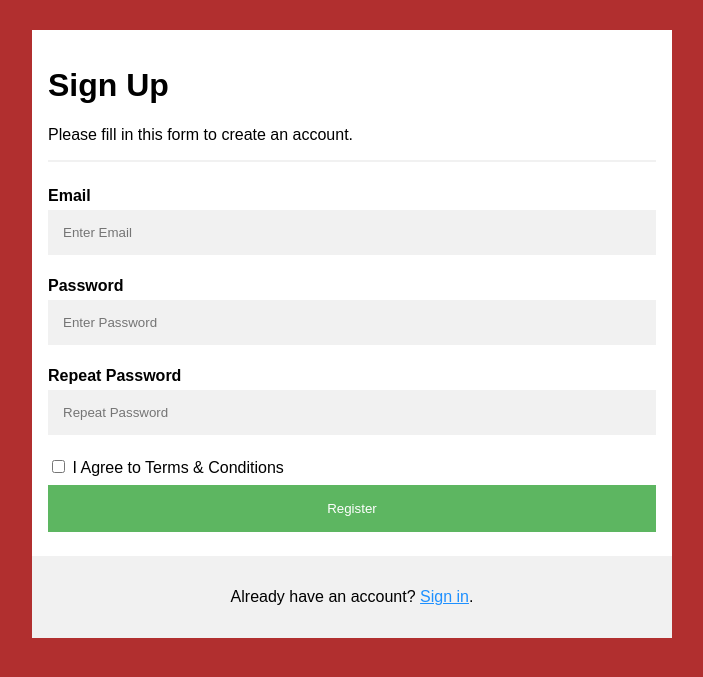
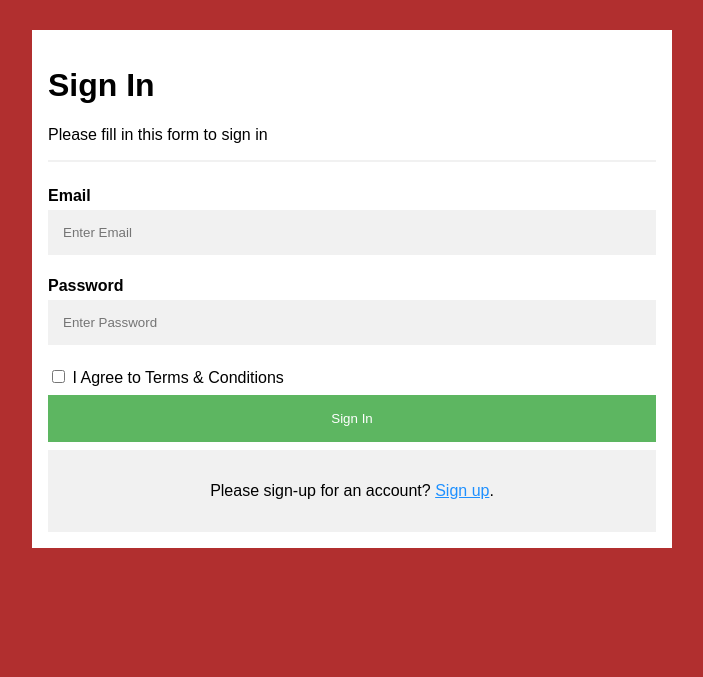
Before and after one commit to 5up3rN00b/ProTrackerPHP, a PHP site: page /login.php in a window 1280 px wide. Shown: the top 677 px of the page, without its empty margins (288-991 px from the left). Run offline with PHP 8.4, Linux system fonts and the light colour scheme; some libraries are stand-ins or nearby versions.

Commit message:
Added login.php

```diff
--- a/html/login.php
+++ b/html/login.php
@@ -1,41 +1,34 @@
 <?php
 require '../templates/header.php';
 ?>
-<form action="<?php echo htmlspecialchars($_SERVER["PHP_SELF"]); ?>" method="post">
+<form action="" method="post">
     <div class="container">
-        <h1>Sign Up</h1>
-        <p>Please fill in this form to create an account.</p>
+        <h1>Sign In</h1>
+        <p>Please fill in this form to sign in</p>
         <hr>
 
         <div class="form-group">
             <label for="email"><b>Email</b></label>
             <input type="text" placeholder="Enter Email" name="username" value="" required>
-            <span class="help-block"></span>
         </div>
 
-        <div class="form-group ">
+        <div class="form-group">
             <label for="psw"><b>Password</b></label>
-            <input type="password" placeholder="Enter Password" name="password" value="" required>
-            <span class="help-block"></span>
+            <input type="password" placeholder="Enter Password" name="password" required>
         </div>
 
-        <div class="form-group ">
-            <label for="psw-repeat"><b>Repeat Password</b></label>
-            <input type="password" placeholder="Repeat Password" name="confirm_password" value="" required>
-            <span class="help-block"></span>
-        </div>
-        <div class="form-group ">
+        <div class="form-group">
             <label for="terms"><input type="checkbox" id="terms" name="terms" value="terms"> I Agree to Terms & Conditions</label><br>
-            <span class="help-block"></span>
         </div>
 
 
-        <button type="submit" class="registerbtn">Register</button>
-    </div>
+        <div class="form-group">
+            <button type="submit" class="registerbtn" value="Login">Sign In</button>
+        </div>
 
-    <div class="container signin">
-        <p>Already have an account? <a href="../login/index.php">Sign in</a>.</p>
-    </div>
+        <div class="container signin">
+            <p>Please sign-up for an account? <a href="register.php">Sign up</a>.</p>
+        </div>
 </form>
 <?php
 require '../templates/footer.php';
```
Also changed, not shown: html/register.php (added, +54 -0 lines).
